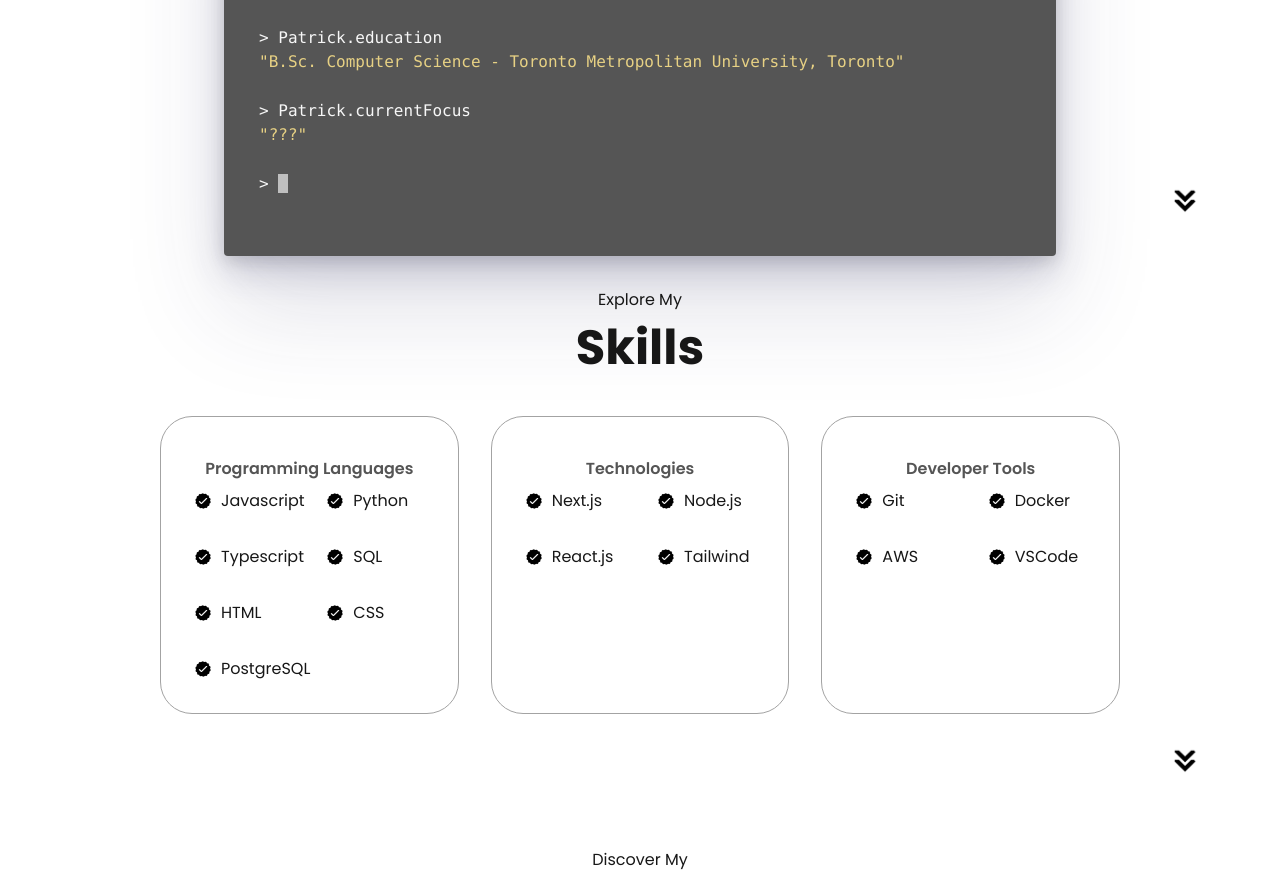
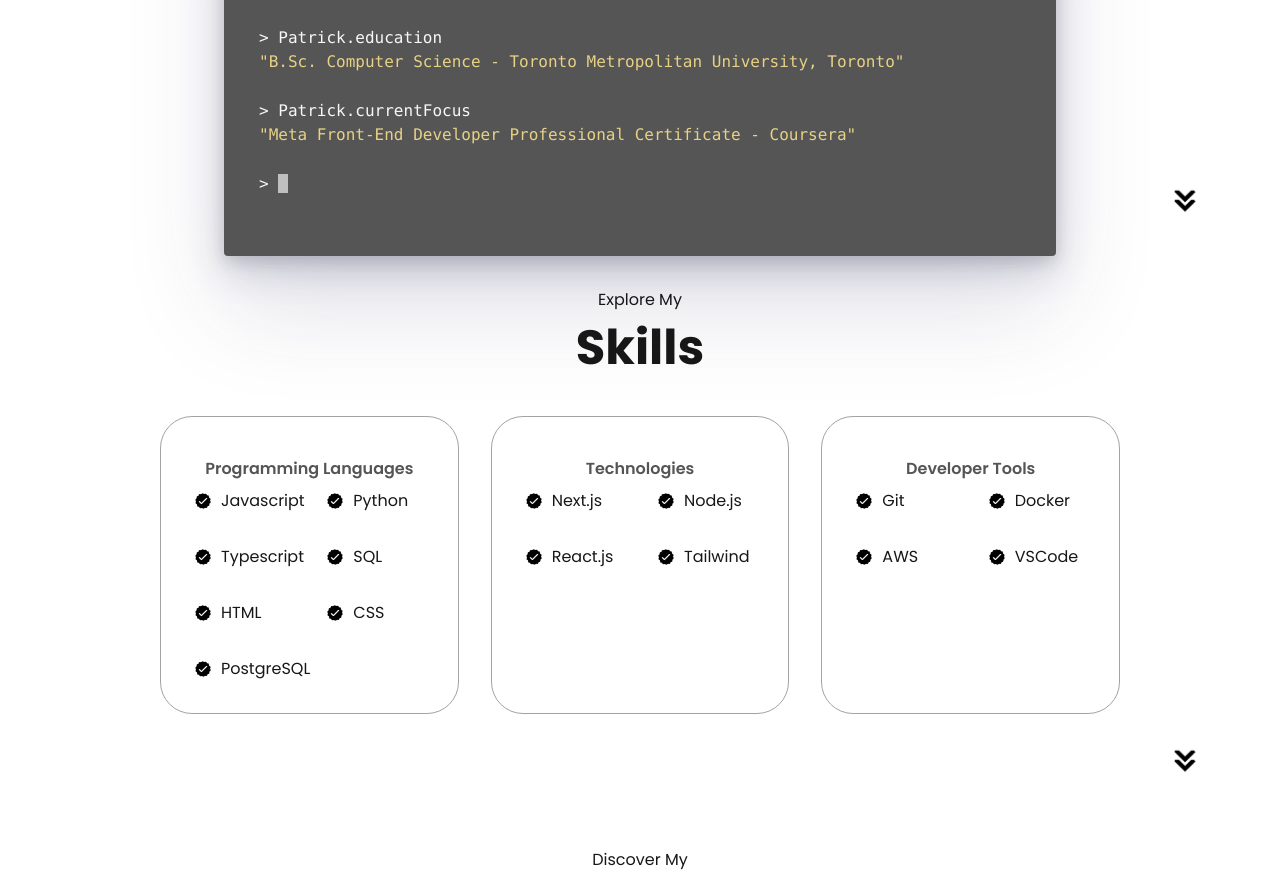
Before and after one commit to PatrickZ3/professionalPortfolio, a Next.js app: page / in a window 1280 px wide. Shown: the part 1087-1970 px from the top of the page. Built offline with nearby package versions, Linux system fonts and the light colour scheme.

Commit message:
Update about-me.js

```diff
--- a/src/app/data/about-me.js
+++ b/src/app/data/about-me.js
@@ -15,6 +15,6 @@ export const statements = [
     {
       input: 'Patrick.currentFocus',
       return:
-        '"???"',
+        '"Meta Front-End Developer Professional Certificate - Coursera"',
     },
   ];
```
